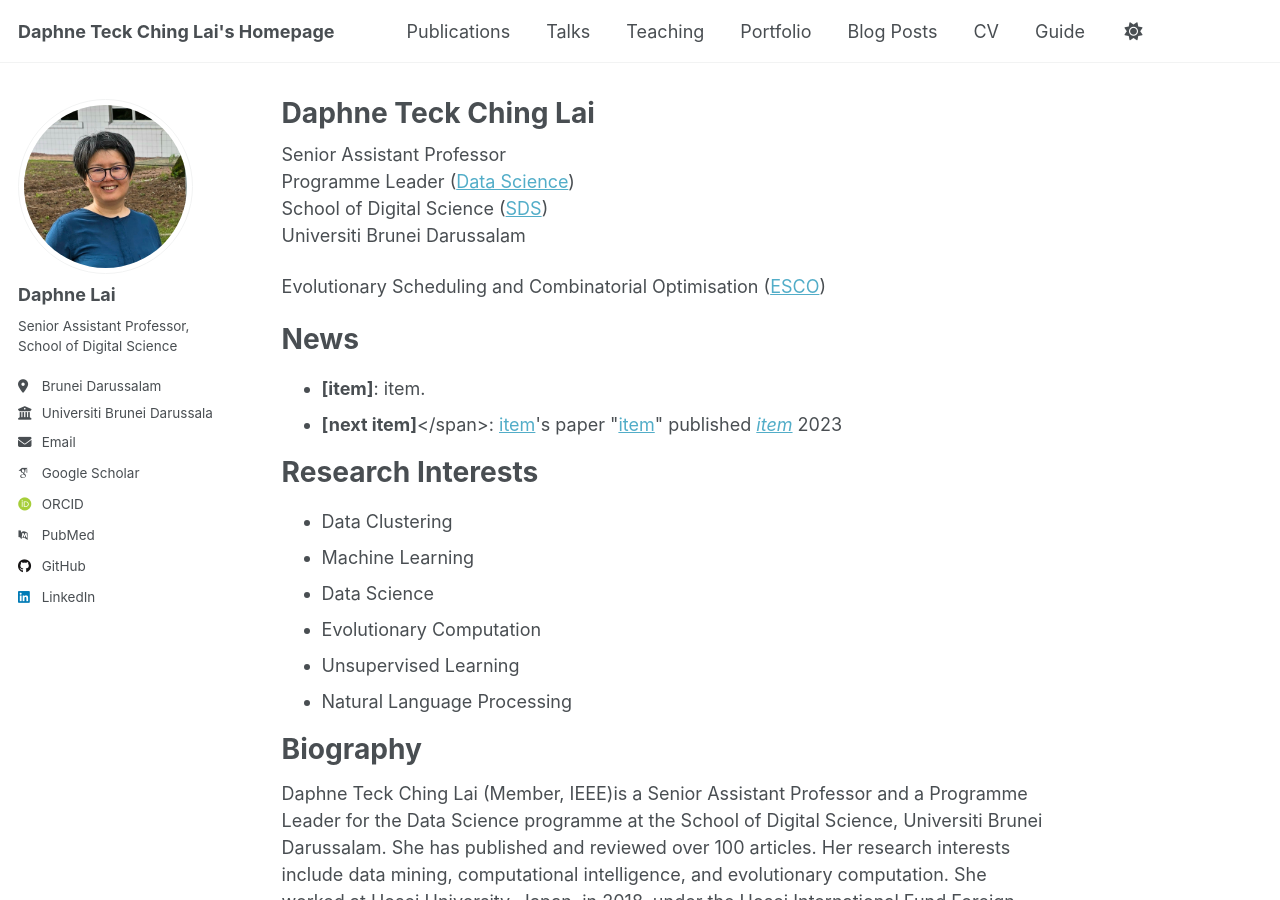
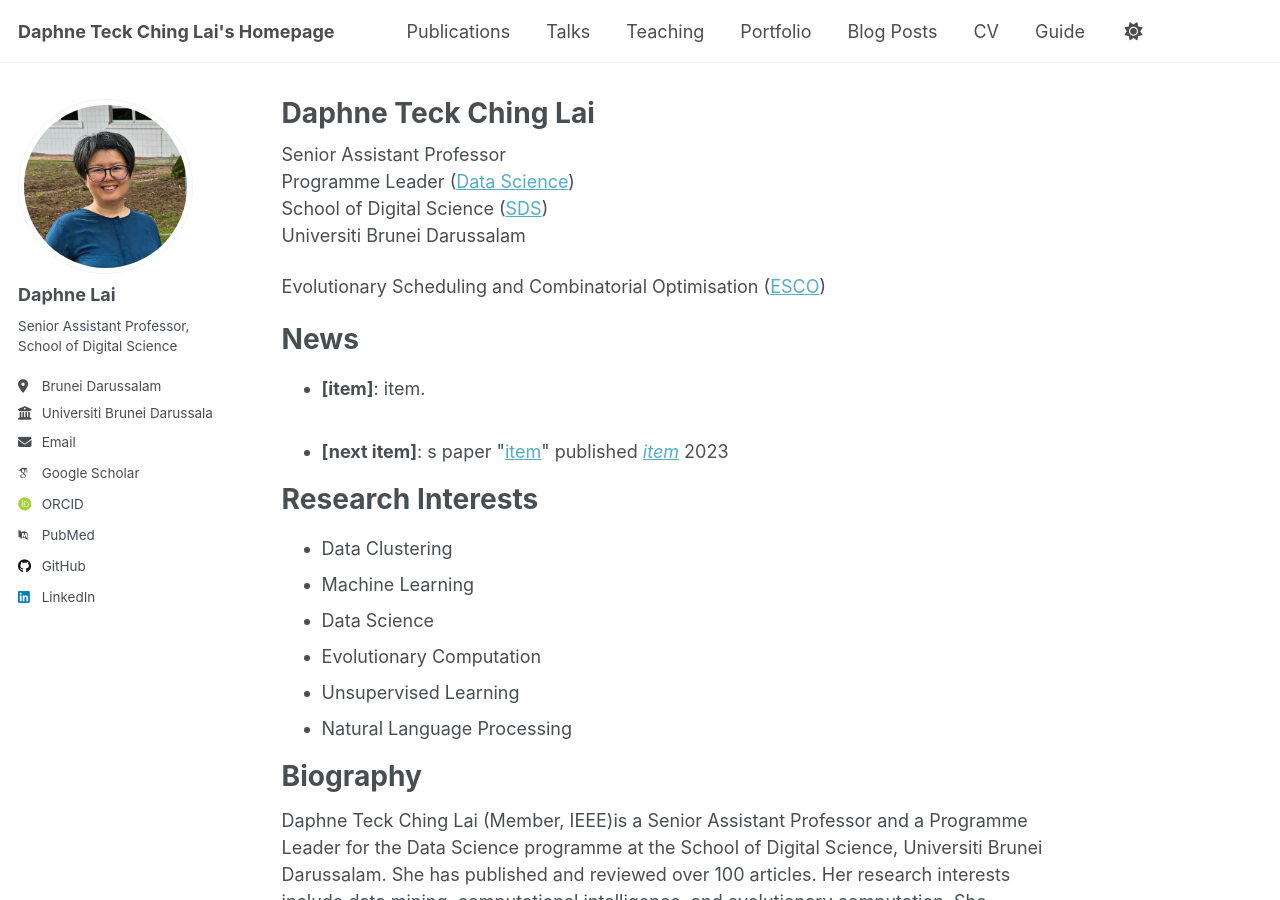
Before and after one commit to dtclai/dtclai.github.io, a Jekyll site: the page built from _pages/about.md, in a window 1280 px wide and 900 px high. Built offline with Jekyll 4.4.1, drawn with Linux system fonts in a browser that asks for light colours; some web fonts are replaced.

Commit message:
Update about.md

```diff
--- a/_pages/about.md
+++ b/_pages/about.md
@@ -23,7 +23,8 @@ News
 <ul>
 <!-- <li><span style="color: #FF0000"><b>[Call for papers]</b></span>: We are organising <a href="https://meiyi1986.github.io/cec2023-esco/">The Special Session on Evolutionary Scheduling and Combinatorial Optimisation</a> at <a href="https://2023.ieee-cec.org/">IEEE Congress on Evolutionary Computation 2023</a>. Submission due date: <span style="color: #FF0000"><b>13 Jan, 2023</b></span>.</li> -->
 <li><b>[item]</b>: item.</li>
-<li><b>[next item]</b></span>: <a href="item">item</a>'s paper "<a href="xxx">item</a>" published <i><a href="item">item</a></i> 2023</li>
+<br />
+<li><b>[next item]</b>: s paper "<a href="xxx">item</a>" published <i><a href="item">item</a></i> 2023</li>
 
 </ul>
 
```
